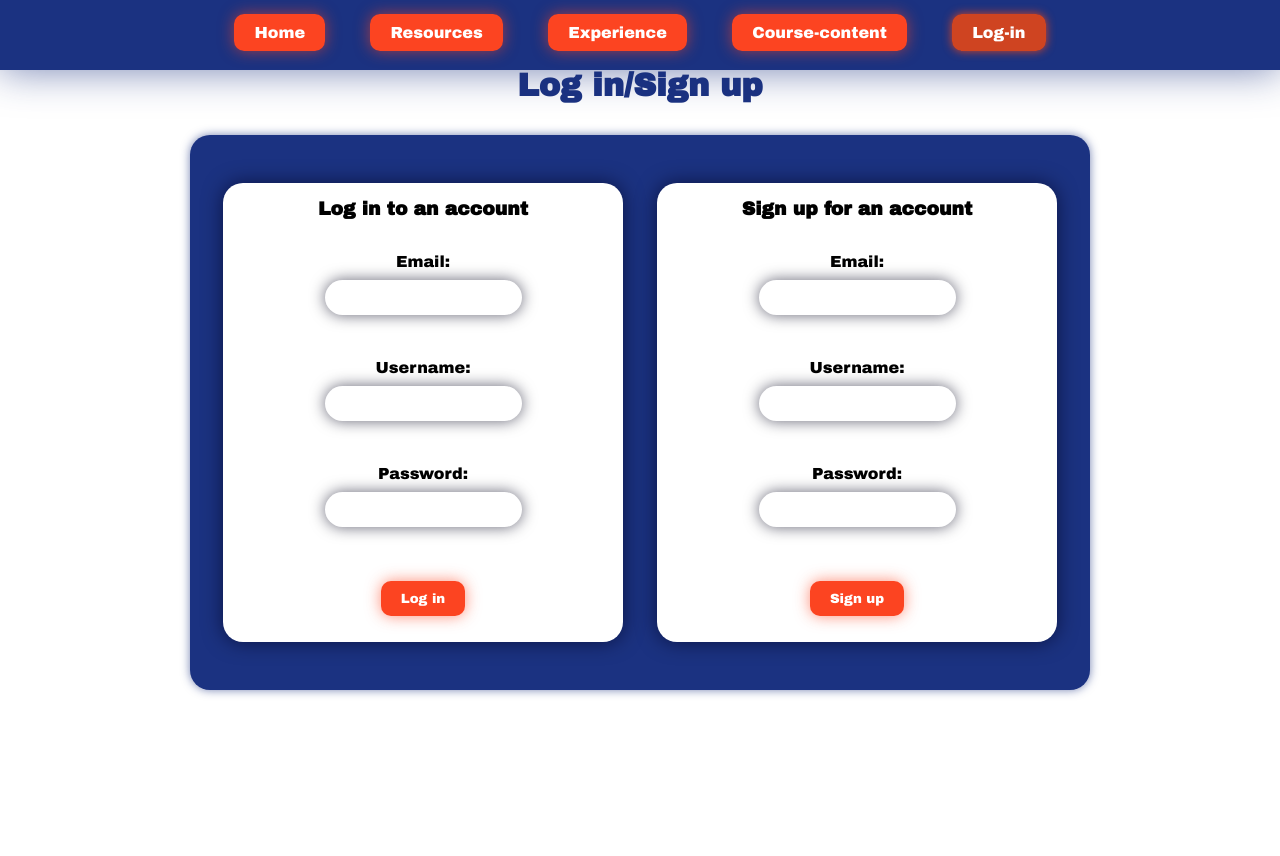
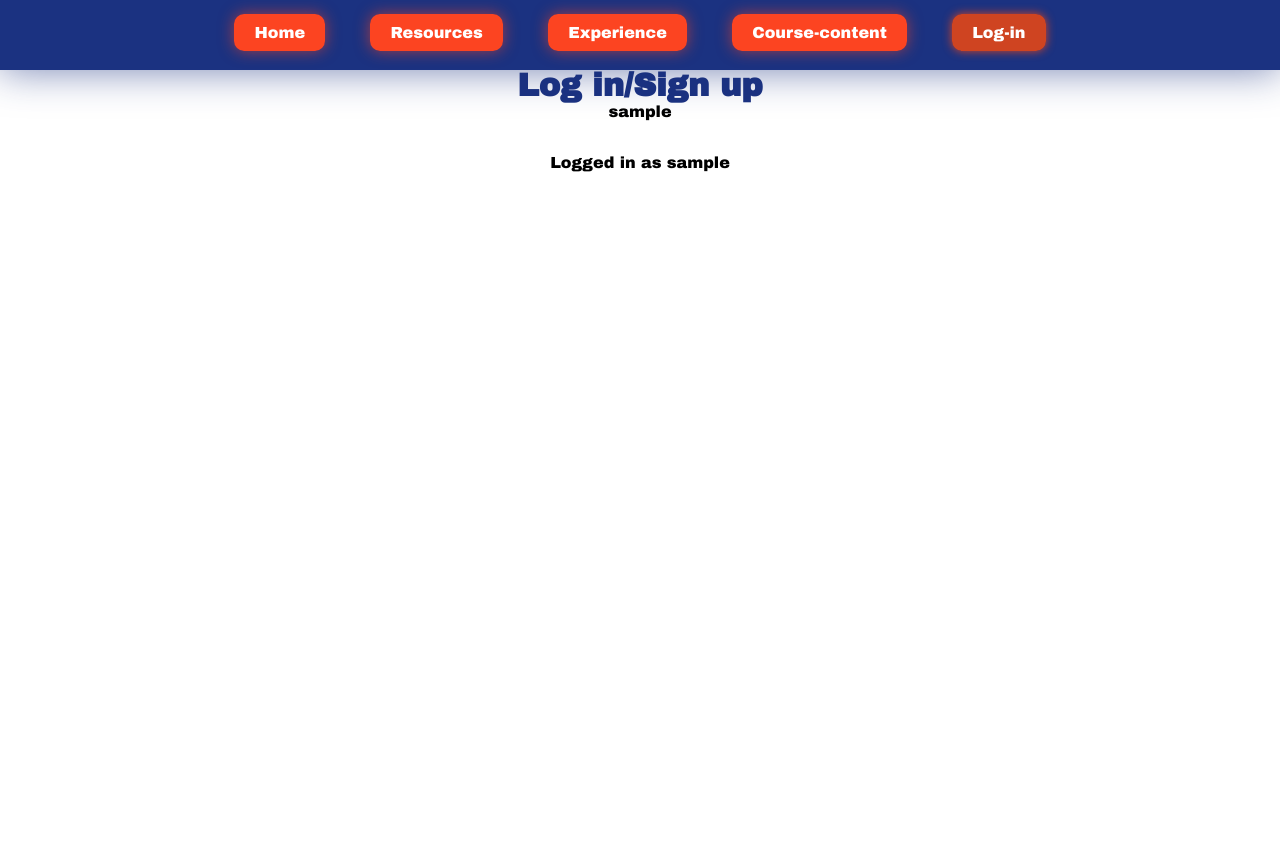
Before and after one commit to theHappyMonke/E-learning-resource, a Flask app: template templates/login.html in a window 1280 px wide. Shown: the top 856 px of the page. Run offline with Flask 3, Linux system fonts and the light colour scheme; the template is opened without the code that fills it: most values are stand-ins (such as "Sample title", 1, 10 or a date in 2020).

Commit message:
YOU CAN LOG IN

```diff
--- a/main.py
+++ b/main.py
@@ -6,6 +6,8 @@
 from flask import Flask, render_template, request, flash
 import sqlite3
 
+# Writes the login variable to false to allow the user to login.
+login_status = 'logged out'
 
 ####Database content####
 
@@ -30,7 +32,7 @@ def home():
     # Note: that the html if file is not in the templates folder, it will not be shown.
 
 @app.route('/course-content')
-def coursecontent():
+def courseContent():
     return render_template('course-content.html')
 
 @app.route('/resources')
@@ -41,12 +43,9 @@ def resources():
 def experience():
     return render_template('experience.html')
 
-@app.route('/sign-in', methods=['POST', 'GET'])
-def signin():
-    return render_template('signin.html')
-
 @app.route('/login', methods=['POST', 'GET'])
 def login():
+    global login_status
     # This is how the login system works. First it checks if the form has been answered by checking if the method is a post.
     # If not a post, the page loads as normal. It is important that this is done otherwise the page will always return an error.
     # All errors are handled using the try and except block which prevents the program from crashing.
@@ -68,10 +67,11 @@ def login():
                 cursor.close()
             except sqlite3.Error as error:
                 flash('Database error', error)
-                return render_template('login.html')
+                return render_template('login.html', login_status=login_status)
             finally:
                 flash('Signup successful')
-                return render_template('login.html')
+                login_status = 'logged in'
+                return render_template('login.html', login_status=login_status)
         # If it is a login form, it will check the database to see if the email exists.
         elif form_id == "login":
             try:
@@ -82,22 +82,24 @@ def login():
                 cursor.close()
             except sqlite3.Error as error:
                 flash('Database error', error)
-                return render_template('login.html')
+                return render_template('login.html', login_status=login_status)
             finally:
                 if check[2] != username or check[3] != password:
                     flash('Username or password is incorrect')
-                    return render_template('login.html')
+                    return render_template('login.html', login_status=login_status)
                 elif check[2] == username and check[3] == password:
                     flash('Login successful')
-                    return render_template('login.html')
+                    flash('Welcome back ' + username)
+                    login_status = 'logged in'
+                    return render_template('login.html', login_status=login_status)
                 else:
                     flash('Function error')
-                    return render_template('login.html')
+                    return render_template('login.html', login_status=login_status)
         else:
             flash('Function error')
-            return render_template('login.html')
+            return render_template('login.html', login_status=login_status)
     else:
-        return render_template('login.html')
+        return render_template('login.html', login_status=login_status)
 
 # This is the main function that runs the website.
 if __name__ == '__main__':
--- a/templates/base.html
+++ b/templates/base.html
@@ -19,7 +19,7 @@
             <a href="{{ url_for('home') }}" {% if active=='home' %}class="active"{% endif %}>Home</a>
             <a href="{{ url_for('resources') }}" {% if active=='resources' %}class="active"{% endif %}>Resources</a>
             <a href="{{ url_for('experience') }}" {% if active=='experience' %}class="active"{% endif %}>Experience</a>
-            <a href="{{ url_for('coursecontent') }}" {% if active=='course-content' %}class="active"{% endif %}>Course-content</a>
+            <a href="{{ url_for('courseContent') }}" {% if active=='course-content' %}class="active"{% endif %}>Course-content</a>
             <a href="{{ url_for('login') }}" {% if active=='log in' %}class="active"{% endif %}>Log-in</a>
         </div>
         <br>
--- a/templates/login.html
+++ b/templates/login.html
@@ -4,7 +4,9 @@
 
 {% block content %}
     <h1 id="page-title">Log in/Sign up</h1>
-
+    <p>{{login}}</p>
+    <br>
+    <br>
     <!--
         This is a block of code that is used to display flash messages to the user.
     -->
@@ -15,11 +17,11 @@
             {% endfor %}
         {% endif %}
     {% endwith %}
-
     <!--
         This is the login container. It is used to hold the login form and the sign up form.
         It also helps them be shaped in an orderly fashion.
     -->
+    {% if (login_status == 'logged out') %}
     <div class="login-container">
         <div class="login-content">
             <!--
@@ -71,5 +73,8 @@
             </form>
         </div>
     </div>
+    {% else %}
+        <p>Logged in as {{username}}</p>
+    {% endif %}
 
 {% endblock %}
```
